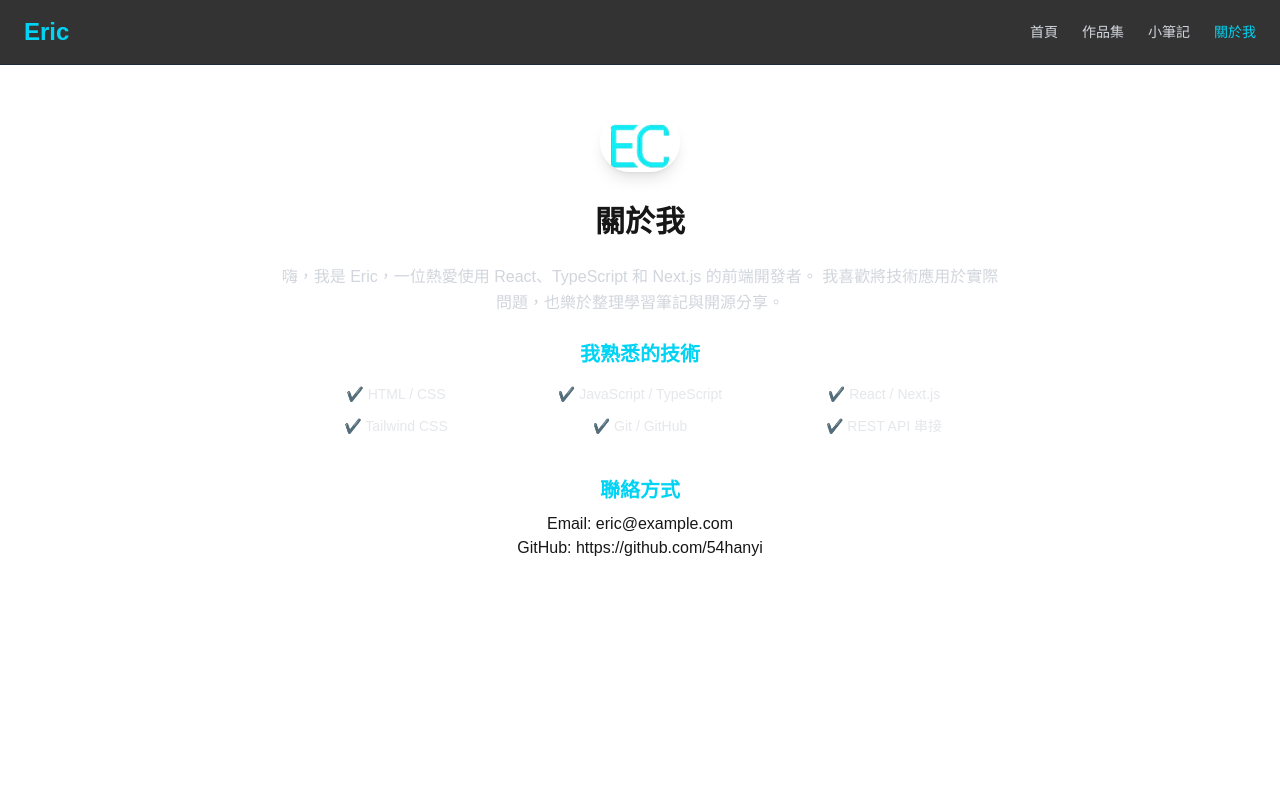
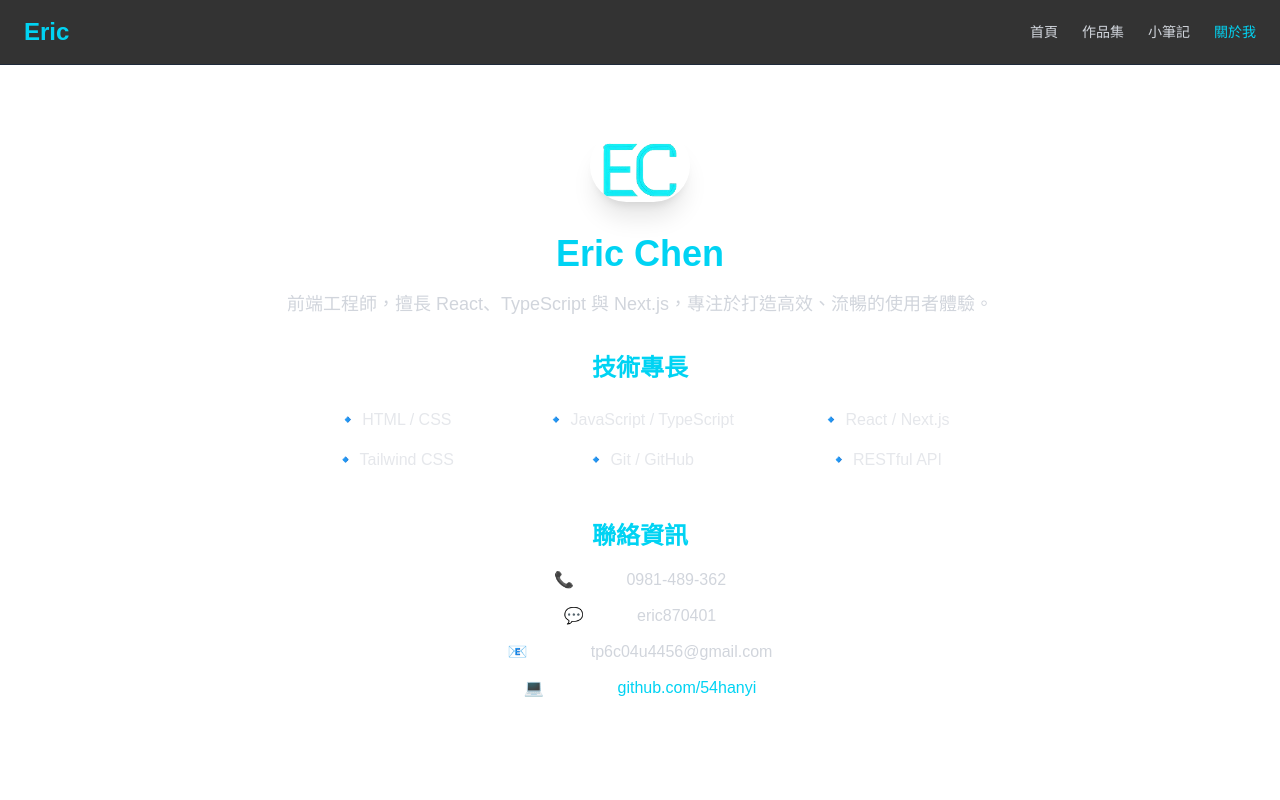
Before and after one commit to 54hanyi/ericchen-website-pro, a Next.js app: page /about in a window 1280 px wide. Shown: the top 800 px of the page. Built offline with nearby package versions, Linux system fonts and the light colour scheme.

Commit message:
feat(about): 更新about頁面的UI排版設計

```diff
--- a/app/about/page.tsx
+++ b/app/about/page.tsx
@@ -1,4 +1,3 @@
-// app/about/page.tsx
 'use client';
 
 import PageTransition from '../../components/PageTransition';
@@ -8,7 +7,7 @@ import { motion } from 'framer-motion';
 export default function AboutPage() {
   return (
     <PageTransition>
-      <section className="px-6 py-12 max-w-3xl mx-auto text-center">
+      <section className="px-6 py-16 max-w-3xl mx-auto text-center">
         {/* Logo 動畫區塊 */}
         <motion.div
           initial={{ opacity: 0, y: -20, scale: 0.9 }}
@@ -20,32 +19,51 @@ export default function AboutPage() {
           <Image
             src="/logo.png"
             alt="EC Logo"
-            width={80}
-            height={80}
-            className="rounded-full shadow-lg"
+            width={100}
+            height={100}
+            className="rounded-full shadow-xl"
           />
         </motion.div>
 
-        <h1 className="text-3xl font-bold mb-6">關於我</h1>
-        <p className="text-gray-300 mb-6 leading-relaxed">
-          嗨，我是 Eric，一位熱愛使用 React、TypeScript 和 Next.js 的前端開發者。
-          我喜歡將技術應用於實際問題，也樂於整理學習筆記與開源分享。
+        <h1 className="text-4xl font-extrabold mb-4 text-cyan-400">Eric Chen</h1>
+        <p className="text-gray-300 mb-8 leading-relaxed text-lg">
+          前端工程師，擅長 React、TypeScript 與 Next.js，專注於打造高效、流暢的使用者體驗。
         </p>
 
-        <h2 className="text-xl font-semibold mb-4 text-cyan-400">我熟悉的技術</h2>
-        <ul className="grid gap-3 grid-cols-2 sm:grid-cols-3 text-sm text-gray-200">
-          <li>✔️ HTML / CSS</li>
-          <li>✔️ JavaScript / TypeScript</li>
-          <li>✔️ React / Next.js</li>
-          <li>✔️ Tailwind CSS</li>
-          <li>✔️ Git / GitHub</li>
-          <li>✔️ REST API 串接</li>
+        <h2 className="text-2xl font-semibold mb-6 text-cyan-400">技術專長</h2>
+        <ul className="grid gap-4 grid-cols-2 sm:grid-cols-3 text-base text-gray-200">
+          <li>🔹 HTML / CSS</li>
+          <li>🔹 JavaScript / TypeScript</li>
+          <li>🔹 React / Next.js</li>
+          <li>🔹 Tailwind CSS</li>
+          <li>🔹 Git / GitHub</li>
+          <li>🔹 RESTful API</li>
         </ul>
 
-        <div className="mt-10">
-          <h2 className="text-xl font-semibold text-cyan-400 mb-2">聯絡方式</h2>
-          <p>Email: eric@example.com</p>
-          <p>GitHub: https://github.com/54hanyi</p>
+        <div className="mt-12">
+          <h2 className="text-2xl font-semibold text-cyan-400 mb-4 text-center">聯絡資訊</h2>
+          <div className="flex flex-col gap-3 text-gray-300 text-base">
+            <p>
+              <span className="font-semibold text-white">📞 電話：</span>0981-489-362
+            </p>
+            <p>
+              <span className="font-semibold text-white">💬 Line：</span>eric870401
+            </p>
+            <p>
+              <span className="font-semibold text-white">📧 Email：</span>tp6c04u4456@gmail.com
+            </p>
+            <p>
+              <span className="font-semibold text-white">💻 GitHub：</span>
+              <a
+                href="https://github.com/54hanyi"
+                target="_blank"
+                rel="noopener noreferrer"
+                className="text-cyan-400 hover:underline"
+              >
+                github.com/54hanyi
+              </a>
+            </p>
+          </div>
         </div>
       </section>
     </PageTransition>
```
